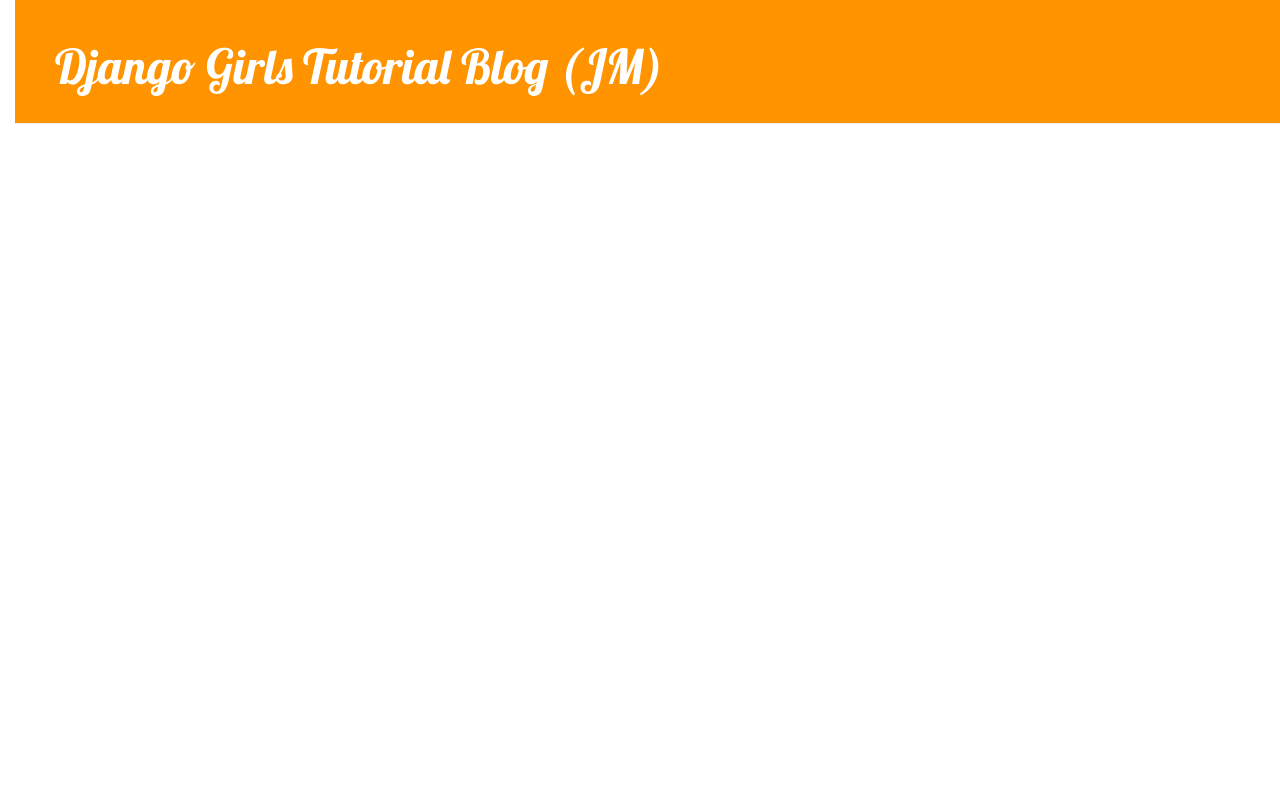
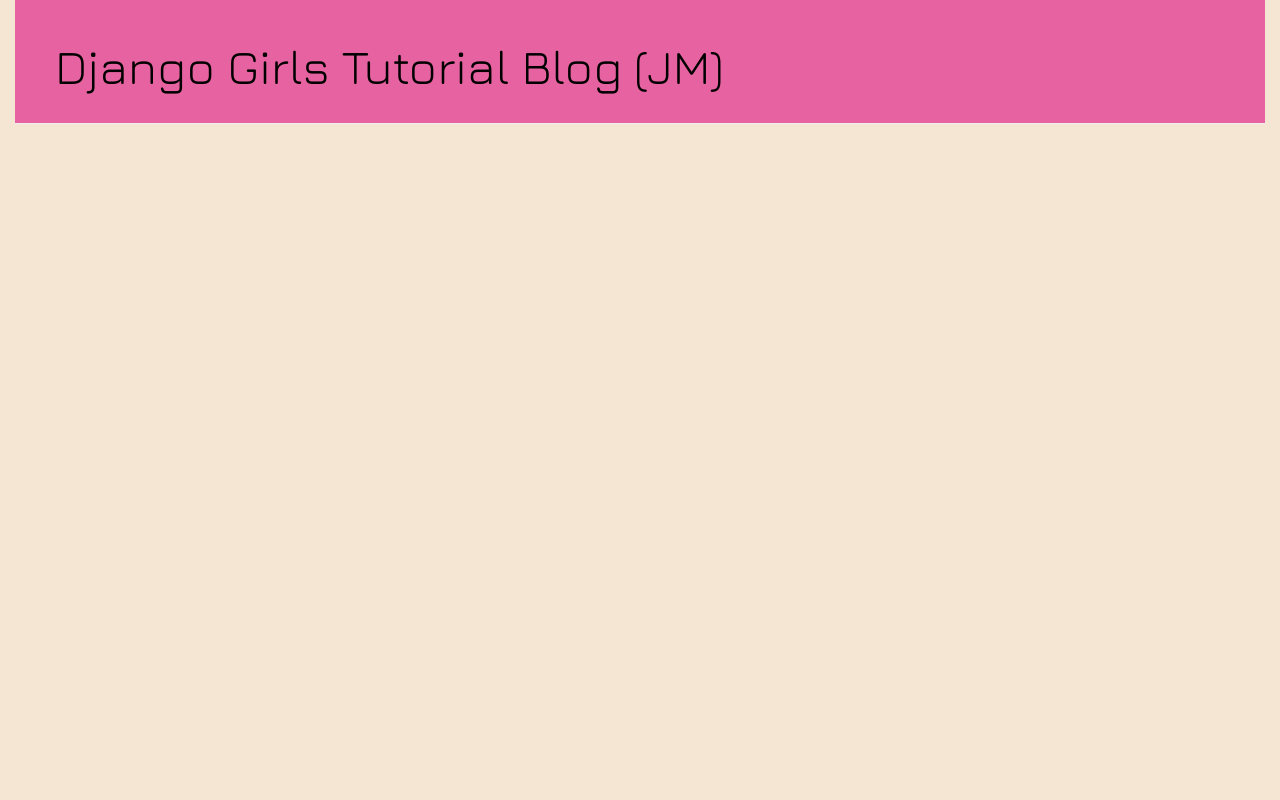
Before and after one commit to JNotelddim/DjangoGirls-Tutorial, a Django app: page / in a window 1280 px wide. Run offline with Django 3.2, Linux system fonts and the light colour scheme; data that the repository does not hold is empty; some libraries are stand-ins or nearby versions.

Commit message:
Update UI of site

```diff
--- a/blog/static/css/blog.css
+++ b/blog/static/css/blog.css
@@ -1,14 +1,19 @@
 body {
-        padding-left: 15px;
-    }
+    padding: 0 15px;
+    background-color: #f5e6d4;
+    font-family: 'Play', 'Ariel';
+}
+
 .page-header {
-    background-color: #ff9400;
+    /*background-color: #0044DD;*/
+    background-color: #e762a0;
     margin-top: 0;
     padding: 20px 20px 20px 40px;
+    color:#fff;
 }
 
 .page-header h1, .page-header h1 a, .page-header h1 a:visited, .page-header h1 a:active {
-    color: #ffffff;
+    color: #000000;
     font-size: 36pt;
     text-decoration: none;
 }
@@ -18,7 +23,7 @@
 }
 
 h1, h2, h3, h4 {
-    font-family: 'Lobster', Cursive;
+    font-family: 'Jura';
 }
 
 .date {
--- a/blog/templates/blog/base.html
+++ b/blog/templates/blog/base.html
@@ -3,6 +3,7 @@
     <head>
         <link rel="stylesheet" href="//maxcdn.bootstrapcdn.com/bootstrap/3.2.0/css/bootstrap.min.css">
         <link rel="stylesheet" href="//maxcdn.bootstrapcdn.com/bootstrap/3.2.0/css/bootstrap-theme.min.css">
+        <link href="https://fonts.googleapis.com/css?family=Jura|Play" rel="stylesheet">
         <link href="//fonts.googleapis.com/css?family=Lobster&subset=latin,latin-ext" rel="stylesheet" type="text/css">
         <link rel="stylesheet" href="{% static 'css/blog.css' %}">
         <title>Django Girls Tutorial blog - Jared Middleton</title>
```
